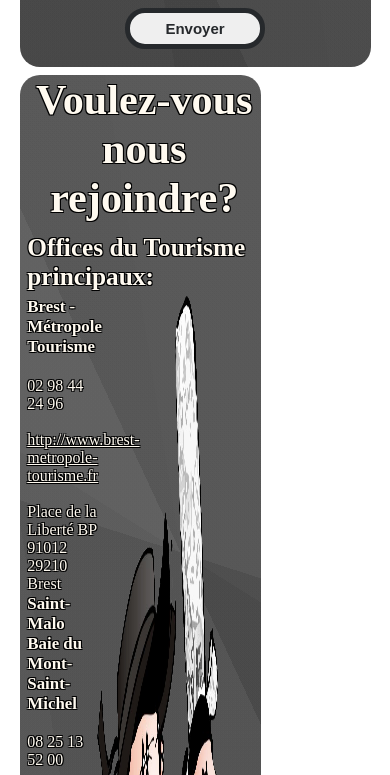
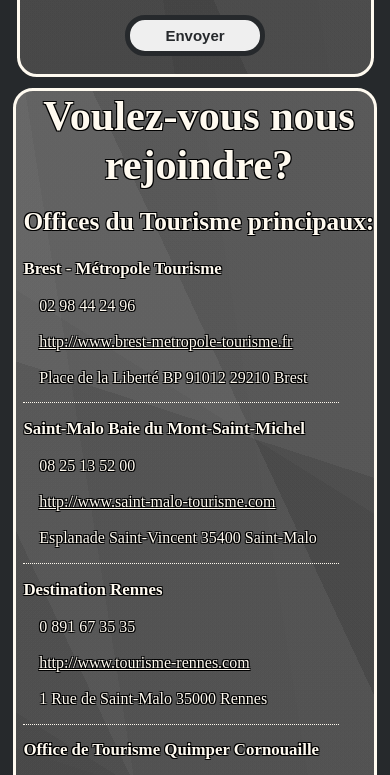
Before and after one commit to frNicolasSCHMITT/Projet_Groupe_Bretagne, a plain HTML site: page contact.html in a window 390 px wide. Shown: the part 705-1480 px from the top of the page. Drawn offline with nearby package versions, Linux system fonts and the light colour scheme.

Commit message:
feat: responsive & style v2

```diff
--- a/css/formulaire.css
+++ b/css/formulaire.css
@@ -14,6 +14,7 @@
 
 .formulaire {
   margin: 2% 5%;
+  border: floralwhite 3px solid;
   width: 30%;
   display: flex;
   flex-direction: column;
@@ -95,6 +96,7 @@
   color: rgb(38, 41, 44);
   margin-bottom: 5%;
   border-radius: 20px;
+  cursor: pointer;
 }
 
 .formBtn:hover {
@@ -107,6 +109,7 @@
 
 .blocSideForm {
   margin: 2% 5%;
+  border: floralwhite 3px solid;
   padding-left: 2%;
   width: 60%;
   border-radius: 20px;
@@ -165,13 +168,17 @@
 
 .blocSideForm h4 {
   font-size: 2vh;
-  margin: 2% 0;
 }
 
 .blocSideForm li {
   list-style: none;
+  padding: 5% 0;
+  border-bottom: floralwhite 1px dotted;
 }
 
+.blocSideForm li :not(:first-child) {
+  padding-left: 5%;
+}
 .blocSideForm a {
   color: unset;
 }
@@ -196,10 +203,26 @@
 /* responsive */
 @media (max-width: 1078px) {
   .formContainer {
-    display: unset;
+    flex-direction: column;
+    align-items: center;
   }
   .formulaire {
     width: 90%;
-    margin: 2% 5%;
+    margin: 0;
+    margin-top: 3%;
+  }
+  .fullBloc {
+    display: unset;
+  }
+  .blocSideForm {
+    width: 90%;
+    margin: 0;
+    margin-top: 3%;
+  }
+  .blocSideForm ul {
+    width: 90%;
+  }
+  .blocSideForm img {
+    width: 90%;
   }
 }
--- a/css/style.css
+++ b/css/style.css
@@ -1,6 +1,7 @@
 body {
   margin: 0;
   padding: 0;
+  background: rgb(38, 41, 44);
 }
 
 img {
```
